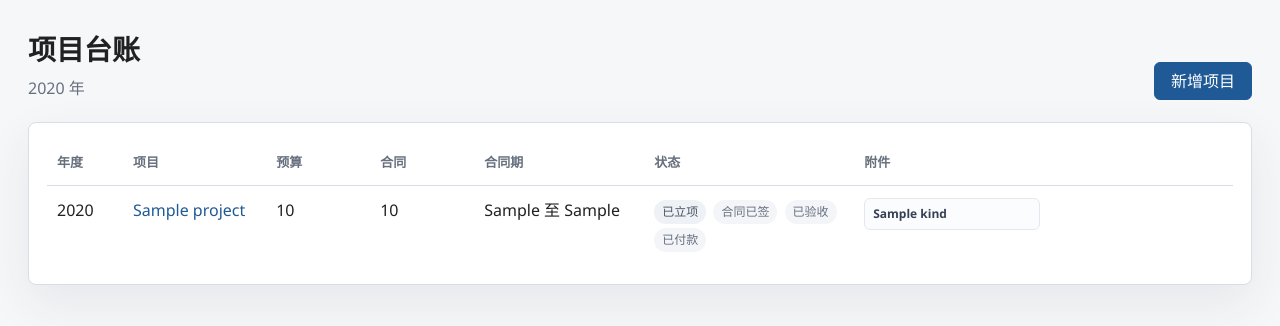
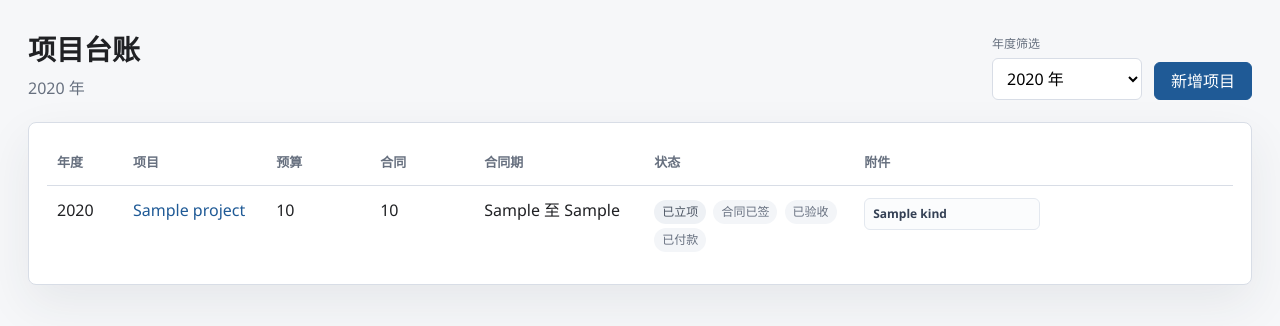
Before and after one commit to tianqijiao/projman, a FastAPI app: template app/templates/projects.html in a window 1280 px wide. Shown: the part 64-390 px from the top of the page. Run offline with FastAPI, Linux system fonts and the light colour scheme; the template is opened without the code that fills it: most values are stand-ins (such as "Sample title", 1, 10 or a date in 2020).

Commit message:
Add year filter to project list

```diff
--- a/app/main.py
+++ b/app/main.py
@@ -157,6 +157,7 @@ def create_app(
             {
                 "overviews": overviews,
                 "year": year,
+                "years": _project_years(session),
                 "attachment_kinds": list(AttachmentKind),
             },
         )
@@ -294,6 +295,10 @@ def _available_years(session: Session, selected_year: int) -> list[int]:
     return sorted(years, reverse=True)
 
 
+def _project_years(session: Session) -> list[int]:
+    return sorted({project.year for project in session.exec(select_projects_by_year())}, reverse=True)
+
+
 def select_projects_by_year():
     from sqlmodel import select
 
--- a/app/static/styles.css
+++ b/app/static/styles.css
@@ -47,6 +47,22 @@ nav a { color: #394150; }
   gap: 20px;
   align-items: end;
   margin-bottom: 22px;
+}
+.toolbar-actions {
+  display: flex;
+  gap: 12px;
+  align-items: end;
+  flex-wrap: wrap;
+  justify-content: flex-end;
+}
+.inline-filter {
+  display: grid;
+  gap: 5px;
+  min-width: 150px;
+}
+.inline-filter label {
+  color: var(--muted);
+  font-size: 12px;
 }
 h1, h2 { margin: 0; letter-spacing: 0; }
 h1 { font-size: 28px; }
--- a/app/templates/projects.html
+++ b/app/templates/projects.html
@@ -6,7 +6,18 @@
     <h1>项目台账</h1>
     <p>{% if year %}{{ year }} 年{% else %}全部年度{% endif %}</p>
   </div>
-  <a class="button" href="/projects/new">新增项目</a>
+  <div class="toolbar-actions">
+    <form method="get" action="/projects" class="inline-filter">
+      <label>年度筛选</label>
+      <select name="year" onchange="this.form.submit()">
+        <option value="">全部年度</option>
+        {% for item_year in years %}
+        <option value="{{ item_year }}" {% if year == item_year %}selected{% endif %}>{{ item_year }} 年</option>
+        {% endfor %}
+      </select>
+    </form>
+    <a class="button" href="/projects/new">新增项目</a>
+  </div>
 </section>
 <section class="panel">
   <table class="projects-table">
```
Also changed, not shown: tests/test_web.py (+25 -0 lines).
